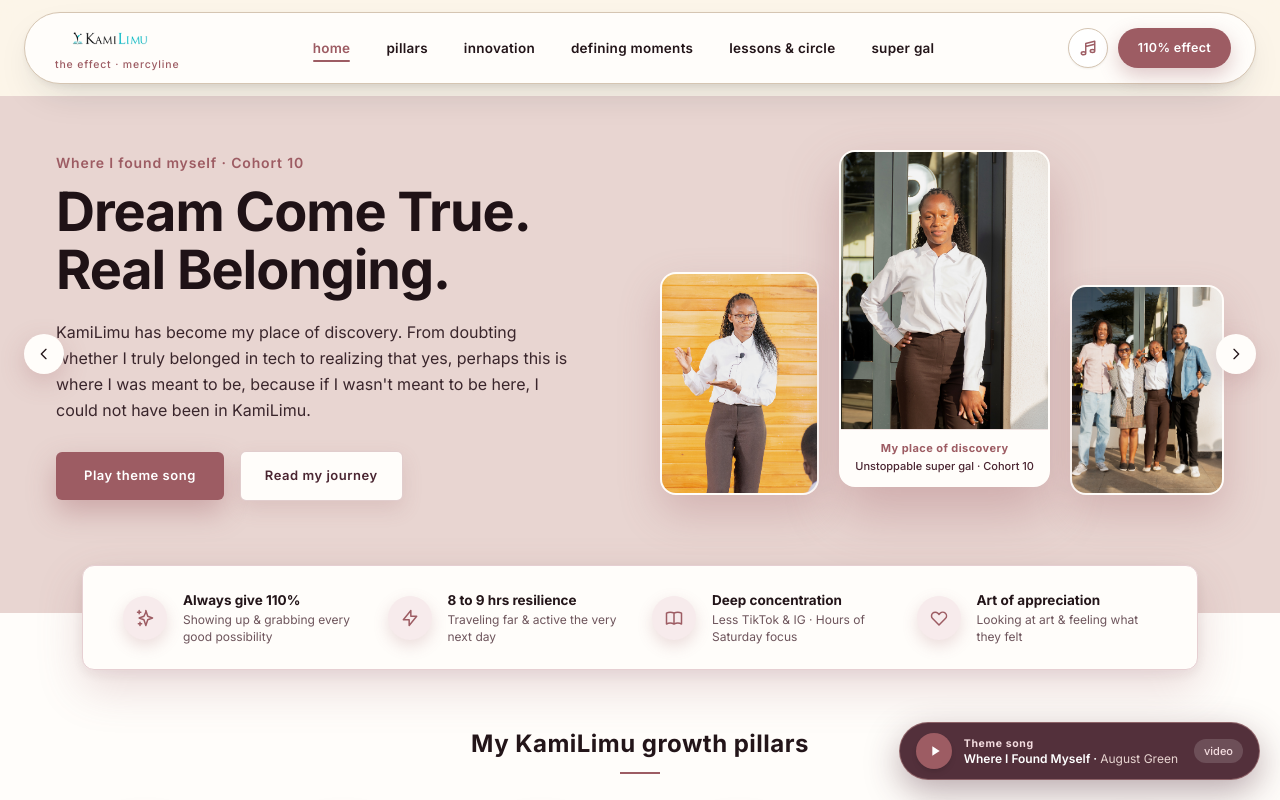
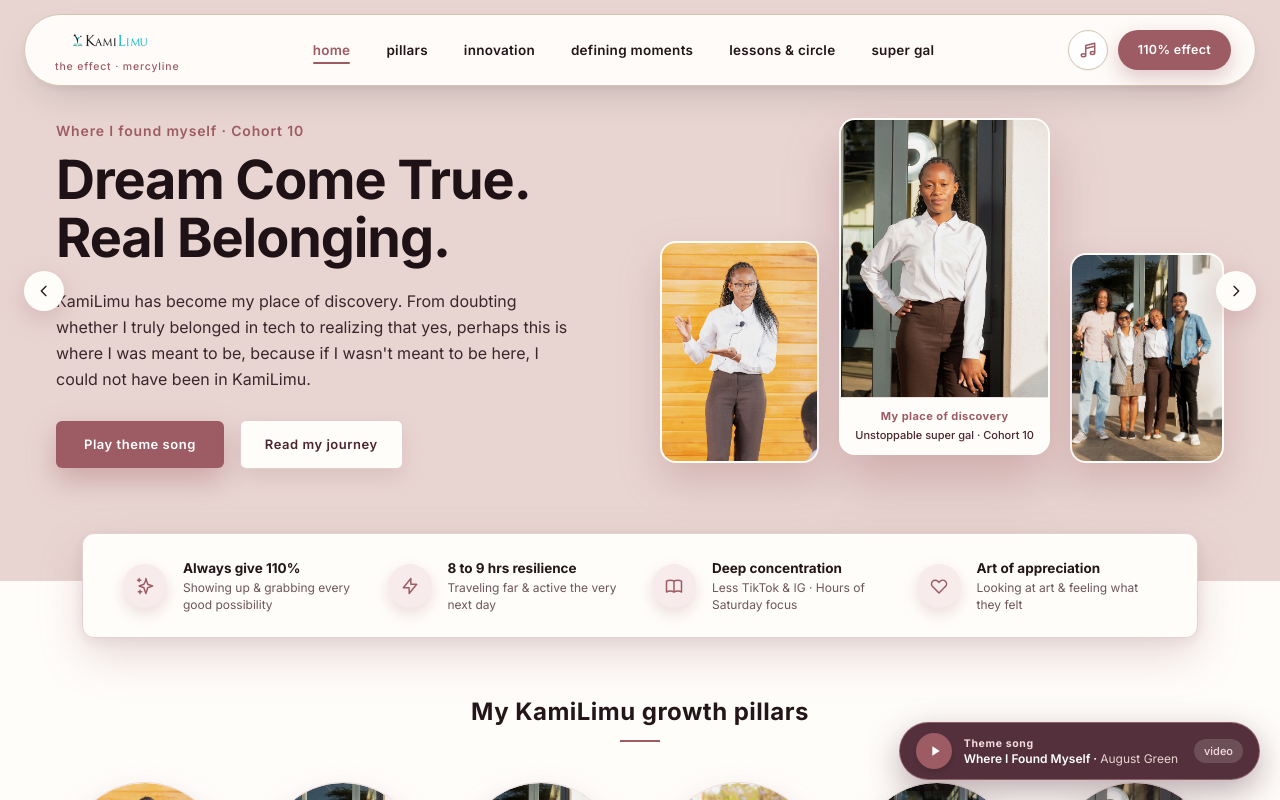
Before and after one commit to Mercy-line/peer-mentorship7, a Next.js app: page / in a window 1280 px wide. Shown: the top 800 px of the page. Built offline with nearby package versions, Linux system fonts and the light colour scheme.

Commit message:
style: stretch hero background to top behind floating navbar

```diff
--- a/components/SlideDeck.tsx
+++ b/components/SlideDeck.tsx
@@ -49,14 +49,13 @@ export const SlideDeck: React.FC = () => {
     <div className="min-h-screen w-full bg-[#fffdfa] text-[#231519] font-body selection:bg-[#9d5c63] selection:text-white">
       <MusicPlayer />
 
-      {/* 1. NAVBAR USING THE EXACT WHITE FROM https://mbiu-music.vercel.app/ (#fffdfa pill on #fcf4e5/85) */}
+      {/* 1. FLOATING NAVBAR OVER STRETCHED HERO BACKGROUND */}
       <header
-        id="section-home"
-        className="sticky top-0 z-50 w-full bg-[#fcf4e5]/85 px-3 py-2.5 backdrop-blur-md transition-colors sm:px-6 sm:py-3"
+        className="fixed top-0 inset-x-0 z-50 w-full bg-transparent px-3 py-2.5 transition-colors sm:px-6 sm:py-3.5 pointer-events-none"
       >
         <nav
           aria-label="Main Navigation"
-          className="mx-auto flex max-w-[1280px] items-center justify-between rounded-full border border-[#d5c5b2] bg-[#fffdfa] px-4 py-2 shadow-[0_16px_40px_-16px_rgba(22,26,38,0.22),0_3px_10px_-2px_rgba(22,26,38,0.08)] backdrop-blur-xl sm:px-6 sm:py-2.5"
+          className="pointer-events-auto mx-auto flex max-w-[1280px] items-center justify-between rounded-full border border-[#d5c5b2] bg-[#fffdfa]/95 px-4 py-2 shadow-[0_16px_40px_-16px_rgba(22,26,38,0.22),0_3px_10px_-2px_rgba(22,26,38,0.08)] backdrop-blur-xl sm:px-6 sm:py-2.5"
         >
           {/* Official KamiLimu Logo + "the effect · mercyline" below */}
           <button
@@ -126,8 +125,8 @@ export const SlideDeck: React.FC = () => {
         </nav>
       </header>
 
-      {/* 2. HERO BANNER (#e8d5d1 Warm Dusty Blush-Taupe) */}
-      <section className="relative w-full bg-[#e8d5d1] pt-10 pb-24 sm:pt-14 sm:pb-28 px-6 sm:px-14">
+      {/* 2. HERO BANNER (#e8d5d1 Warm Dusty Purplish-Blush Stretching Behind the Navbar) */}
+      <section id="section-home" className="relative w-full bg-[#e8d5d1] pt-24 pb-24 sm:pt-30 sm:pb-28 px-6 sm:px-14">
         {/* Left Hero Carousel Arrow */}
         <button
           onClick={() => setHeroIdx((prev) => (prev - 1 + heroSlides.length) % heroSlides.length)}
```
